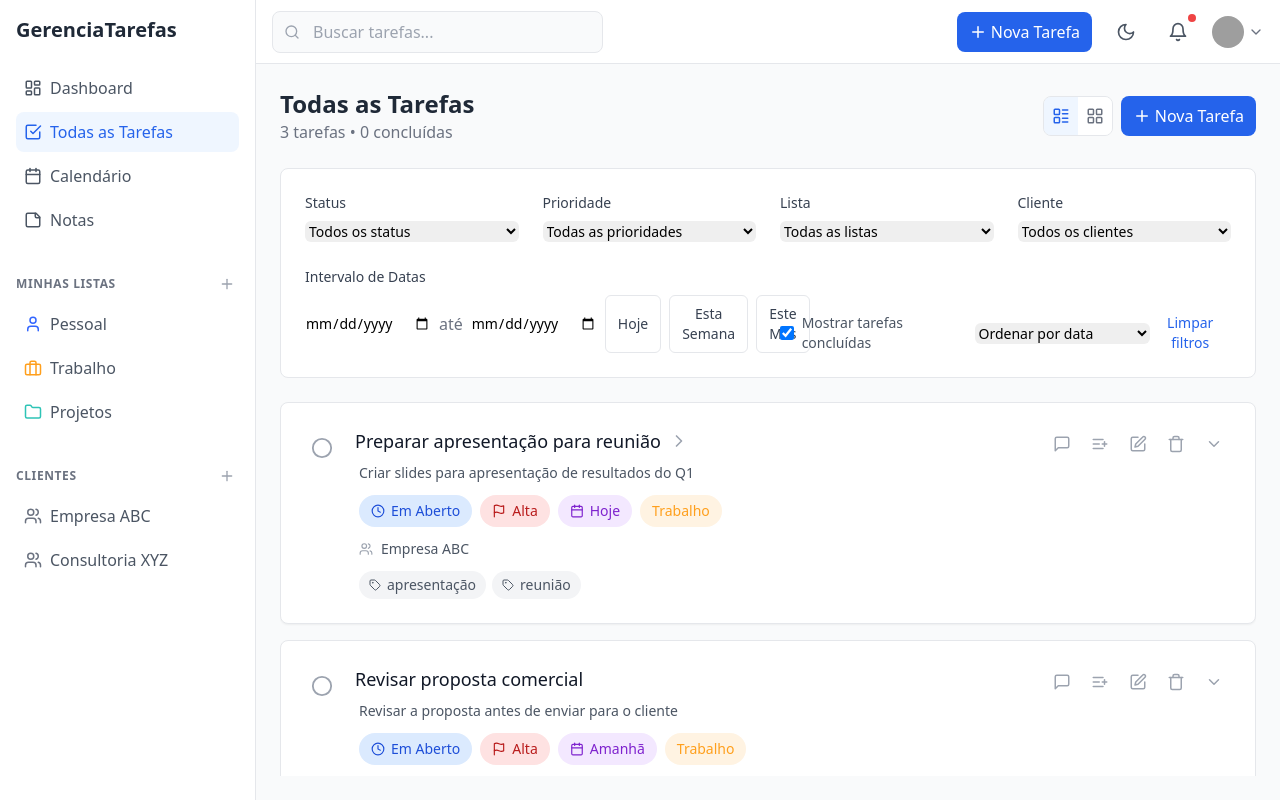
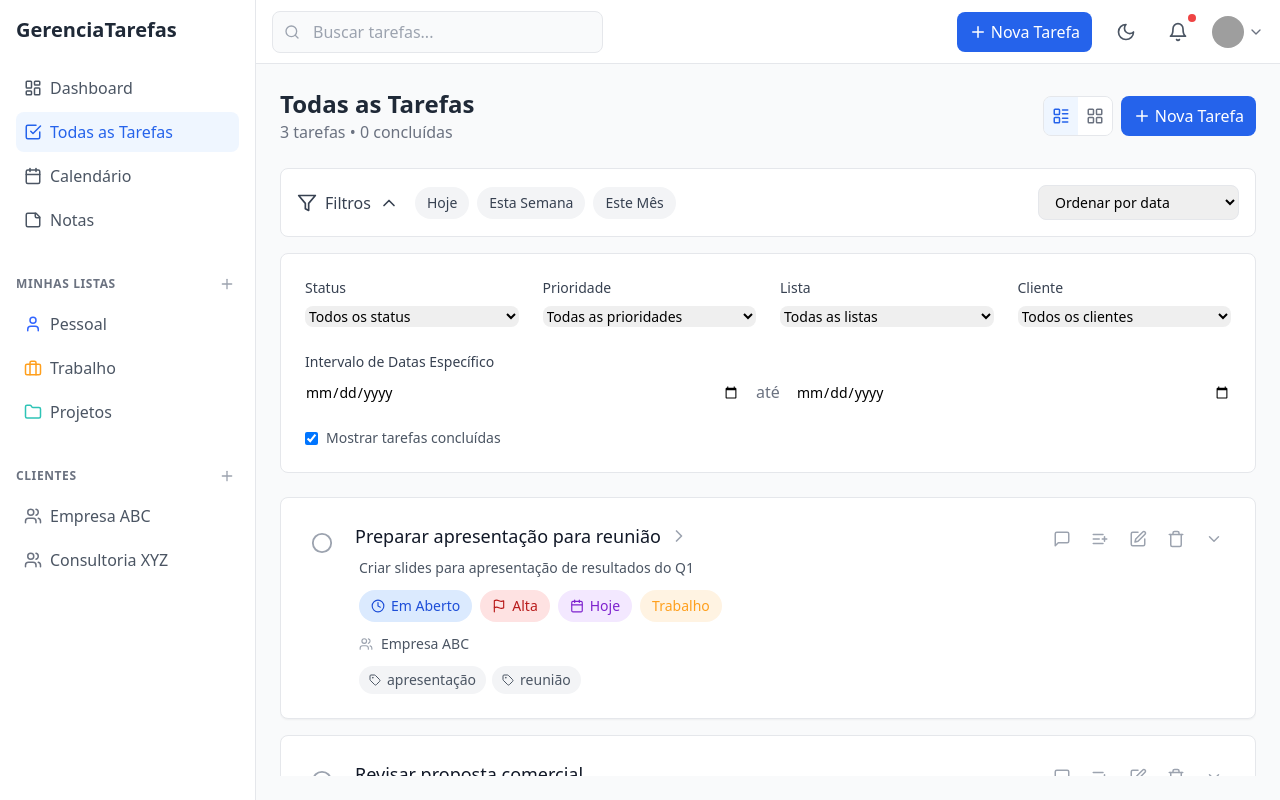
Before and after one commit to Dcadv789/task, a React (Vite) app: page / in a window 1280 px wide. Both pictures are taken after a click on the button "Todas as Tarefas". Built offline with nearby package versions, Linux system fonts and the light colour scheme; grey boxes are pictures that could not be loaded.

Commit message:
Commit from Bolt to GitHub

```diff
--- a/src/components/views/TasksView.tsx
+++ b/src/components/views/TasksView.tsx
@@ -11,7 +11,9 @@ import {
   LayoutGrid,
   LayoutList,
   X,
-  Calendar
+  Calendar,
+  ChevronDown,
+  ChevronUp
 } from 'lucide-react';
 import TaskForm from '../tasks/TaskForm';
 import TaskModal from '../tasks/TaskModal';
@@ -30,6 +32,7 @@ export const TasksView: React.FC = () => {
   const [showNewTaskModal, setShowNewTaskModal] = useState(false);
   const [editingTaskId, setEditingTaskId] = useState<string | null>(null);
   const [viewMode, setViewMode] = useState<'list' | 'grid'>('list');
+  const [showFilters, setShowFilters] = useState(true);
   const [filterOptions, setFilterOptions] = useState({
     showCompleted: true,
     priority: 'todas' as 'todas' | 'baixa' | 'média' | 'alta',
@@ -223,10 +226,23 @@ export const TasksView: React.FC = () => {
     setFilterOptions(prev => ({
       ...prev,
       dateRange: prev.dateRange === range ? '' : range,
-      startDate: '', // Limpa o intervalo de datas específico
+      startDate: '',
       endDate: ''
     }));
   };
+
+  const getActiveFiltersCount = () => {
+    let count = 0;
+    if (filterOptions.status !== 'todas') count++;
+    if (filterOptions.priority !== 'todas') count++;
+    if (filterOptions.listId !== 'todas') count++;
+    if (filterOptions.clientId !== 'todos') count++;
+    if (filterOptions.dateRange || (filterOptions.startDate && filterOptions.endDate)) count++;
+    if (!filterOptions.showCompleted) count++;
+    return count;
+  };
+
+  const activeFiltersCount = getActiveFiltersCount();
 
   return (
     <div className="h-full flex flex-col">
@@ -266,8 +282,96 @@ export const TasksView: React.FC = () => {
         </div>
       </div>
 
-      {/* Barra de Filtros */}
-      <div className="mb-6 bg-white border border-gray-200 rounded-lg p-6">
+      {/* Cabeçalho dos Filtros */}
+      <div className="mb-4 flex items-center justify-between bg-white rounded-lg border border-gray-200 p-4">
+        <div className="flex items-center space-x-4">
+          <button
+            onClick={() => setShowFilters(!showFilters)}
+            className="flex items-center text-gray-700 hover:text-gray-900"
+          >
+            <Filter size={20} className="mr-2" />
+            <span className="font-medium">Filtros</span>
+            {activeFiltersCount > 0 && (
+              <span className="ml-2 px-2 py-0.5 bg-blue-100 text-blue-700 rounded-full text-sm">
+                {activeFiltersCount}
+              </span>
+            )}
+            {showFilters ? <ChevronUp size={20} className="ml-2" /> : <ChevronDown size={20} className="ml-2" />}
+          </button>
+
+          {/* Filtros Rápidos */}
+          <div className="flex items-center space-x-2">
+            <button
+              className={`px-3 py-1.5 rounded-full text-sm font-medium transition-colors ${
+                filterOptions.dateRange === 'hoje'
+                  ? 'bg-blue-100 text-blue-700'
+                  : 'bg-gray-100 text-gray-700 hover:bg-gray-200'
+              }`}
+              onClick={() => handleDateRangeClick('hoje')}
+            >
+              Hoje
+            </button>
+            <button
+              className={`px-3 py-1.5 rounded-full text-sm font-medium transition-colors ${
+                filterOptions.dateRange === 'semana'
+                  ? 'bg-blue-100 text-blue-700'
+                  : 'bg-gray-100 text-gray-700 hover:bg-gray-200'
+              }`}
+              onClick={() => handleDateRangeClick('semana')}
+            >
+              Esta Semana
+            </button>
+            <button
+              className={`px-3 py-1.5 rounded-full text-sm font-medium transition-colors ${
+                filterOptions.dateRange === 'mes'
+                  ? 'bg-blue-100 text-blue-700'
+                  : 'bg-gray-100 text-gray-700 hover:bg-gray-200'
+              }`}
+              onClick={() => handleDateRangeClick('mes')}
+            >
+              Este Mês
+            </button>
+          </div>
+        </div>
+
+        <div className="flex items-center space-x-4">
+          <select
+            className="px-3 py-1.5 rounded-lg border border-gray-200 text-sm focus:border-blue-500 focus:ring-blue-500"
+            value={filterOptions.sortBy}
+            onChange={(e) => setFilterOptions({
+              ...filterOptions,
+              sortBy: e.target.value as any
+            })}
+          >
+            <option value="dueDate">Ordenar por data</option>
+            <option value="priority">Ordenar por prioridade</option>
+            <option value="createdAt">Ordenar por criação</option>
+          </select>
+
+          {activeFiltersCount > 0 && (
+            <button
+              className="text-sm text-blue-600 hover:text-blue-800"
+              onClick={() => setFilterOptions({
+                showCompleted: true,
+                priority: 'todas',
+                status: 'todas',
+                clientId: 'todos',
+                listId: 'todas',
+                sortBy: 'dueDate',
+                startDate: '',
+                endDate: '',
+                dateRange: ''
+              })}
+            >
+              Limpar filtros
+            </button>
+          )}
+        </div>
+      </div>
+
+      {/* Painel de Filtros Expandido */}
+      {showFilters && (
+        <div className="mb-6 bg-white rounded-lg border border-gray-200 p-6">
           <div className="grid grid-cols-1 md:grid-cols-2 lg:grid-cols-4 gap-6">
             {/* Status */}
             <div className="space-y-2">
@@ -275,7 +379,7 @@ export const TasksView: React.FC = () => {
                 Status
               </label>
               <select
-              className="w-full rounded-md border-gray-200 text-sm focus:border-blue-500 focus:ring-blue-500"
+                className="w-full rounded-lg border-gray-200 text-sm focus:border-blue-500 focus:ring-blue-500"
                 value={filterOptions.status}
                 onChange={(e) => setFilterOptions({
                   ...filterOptions,
@@ -294,7 +398,7 @@ export const TasksView: React.FC = () => {
                 Prioridade
               </label>
               <select
-              className="w-full rounded-md border-gray-200 text-sm focus:border-blue-500 focus:ring-blue-500"
+                className="w-full rounded-lg border-gray-200 text-sm focus:border-blue-500 focus:ring-blue-500"
                 value={filterOptions.priority}
                 onChange={(e) => setFilterOptions({
                   ...filterOptions,
@@ -314,7 +418,7 @@ export const TasksView: React.FC = () => {
                 Lista
               </label>
               <select
-              className="w-full rounded-md border-gray-200 text-sm focus:border-blue-500 focus:ring-blue-500"
+                className="w-full rounded-lg border-gray-200 text-sm focus:border-blue-500 focus:ring-blue-500"
                 value={filterOptions.listId}
                 onChange={(e) => setFilterOptions({
                   ...filterOptions,
@@ -334,7 +438,7 @@ export const TasksView: React.FC = () => {
                 Cliente
               </label>
               <select
-              className="w-full rounded-md border-gray-200 text-sm focus:border-blue-500 focus:ring-blue-500"
+                className="w-full rounded-lg border-gray-200 text-sm focus:border-blue-500 focus:ring-blue-500"
                 value={filterOptions.clientId}
                 onChange={(e) => setFilterOptions({
                   ...filterOptions,
@@ -350,74 +454,47 @@ export const TasksView: React.FC = () => {
           </div>
 
           {/* Filtros de Data */}
-        <div className="mt-6 grid grid-cols-1 md:grid-cols-2 gap-6">
-          <div className="space-y-2">
-            <label className="block text-sm font-medium text-gray-700">
-              Intervalo de Datas
+          <div className="mt-6">
+            <label className="block text-sm font-medium text-gray-700 mb-2">
+              Intervalo de Datas Específico
             </label>
-            <div className="flex gap-2">
+            <div className="flex items-center space-x-4">
+              <div className="flex-1">
                 <input
                   type="date"
-                className="flex-1 rounded-md border-gray-200 text-sm focus:border-blue-500 focus:ring-blue-500"
+                  className="w-full rounded-lg border-gray-200 text-sm focus:border-blue-500 focus:ring-blue-500"
                   value={filterOptions.startDate}
                   onChange={(e) => setFilterOptions({
                     ...filterOptions,
                     startDate: e.target.value,
-                  endDate: e.target.value, // Define a data final igual à inicial se estiver vazia
-                  dateRange: '' // Limpa o intervalo predefinido
+                    endDate: e.target.value || filterOptions.endDate,
+                    dateRange: ''
                   })}
                 />
-              <span className="flex items-center text-gray-500">até</span>
+              </div>
+              <span className="text-gray-500">até</span>
+              <div className="flex-1">
                 <input
                   type="date"
-                className="flex-1 rounded-md border-gray-200 text-sm focus:border-blue-500 focus:ring-blue-500"
+                  className="w-full rounded-lg border-gray-200 text-sm focus:border-blue-500 focus:ring-blue-500"
                   value={filterOptions.endDate}
                   min={filterOptions.startDate}
                   onChange={(e) => setFilterOptions({
                     ...filterOptions,
                     endDate: e.target.value,
-                  dateRange: '' // Limpa o intervalo predefinido
+                    dateRange: ''
                   })}
                 />
-              <button
-                className={`px-3 py-2 rounded-md text-sm font-medium ${
-                  filterOptions.dateRange === 'hoje'
-                    ? 'bg-blue-50 text-blue-600 border-blue-200'
-                    : 'bg-white text-gray-700 border-gray-200 hover:bg-gray-50'
-                } border`}
-                onClick={() => handleDateRangeClick('hoje')}
-              >
-                Hoje
-              </button>
-              <button
-                className={`px-3 py-2 rounded-md text-sm font-medium ${
-                  filterOptions.dateRange === 'semana'
-                    ? 'bg-blue-50 text-blue-600 border-blue-200'
-                    : 'bg-white text-gray-700 border-gray-200 hover:bg-gray-50'
-                } border`}
-                onClick={() => handleDateRangeClick('semana')}
-              >
-                Esta Semana
-              </button>
-              <button
-                className={`px-3 py-2 rounded-md text-sm font-medium ${
-                  filterOptions.dateRange === 'mes'
-                    ? 'bg-blue-50 text-blue-600 border-blue-200'
-                    : 'bg-white text-gray-700 border-gray-200 hover:bg-gray-50'
-                } border`}
-                onClick={() => handleDateRangeClick('mes')}
-              >
-                Este Mês
-              </button>
+              </div>
             </div>
           </div>
 
-          <div className="flex items-end justify-between">
-            <div className="flex items-center space-x-6">
+          {/* Opções Adicionais */}
+          <div className="mt-6 flex items-center">
             <label className="flex items-center text-sm text-gray-600">
               <input
                 type="checkbox"
-                  className="mr-2 h-4 w-4 rounded border-gray-300"
+                className="rounded border-gray-300 text-blue-600 focus:ring-blue-500 mr-2"
                 checked={filterOptions.showCompleted}
                 onChange={() => setFilterOptions({
                   ...filterOptions,
@@ -426,40 +503,9 @@ export const TasksView: React.FC = () => {
               />
               Mostrar tarefas concluídas
             </label>
-
-              <select
-                className="rounded-md border-gray-200 text-sm focus:border-blue-500 focus:ring-blue-500"
-                value={filterOptions.sortBy}
-                onChange={(e) => setFilterOptions({
-                  ...filterOptions,
-                  sortBy: e.target.value as any
-                })}
-              >
-                <option value="dueDate">Ordenar por data</option>
-                <option value="priority">Ordenar por prioridade</option>
-                <option value="createdAt">Ordenar por criação</option>
-              </select>
-            </div>
-
-            <button
-              className="text-sm text-blue-600 hover:text-blue-800"
-              onClick={() => setFilterOptions({
-                showCompleted: true,
-                priority: 'todas',
-                status: 'todas',
-                clientId: 'todos',
-                listId: 'todas',
-                sortBy: 'dueDate',
-                startDate: '',
-                endDate: '',
-                dateRange: ''
-              })}
-            >
-              Limpar filtros
-            </button>
           </div>
         </div>
-      </div>
+      )}
 
       {showNewTaskModal && (
         <TaskModal
```
Lines whose indentation alone changed are shown as unchanged.
